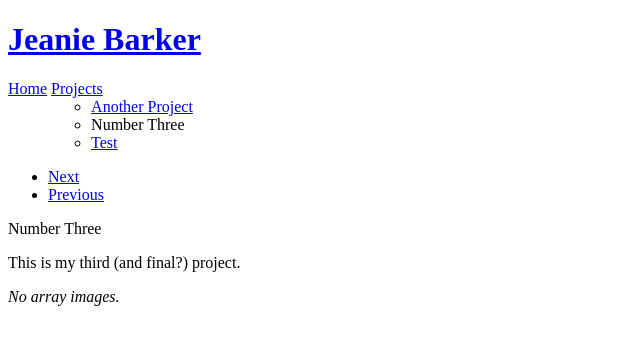
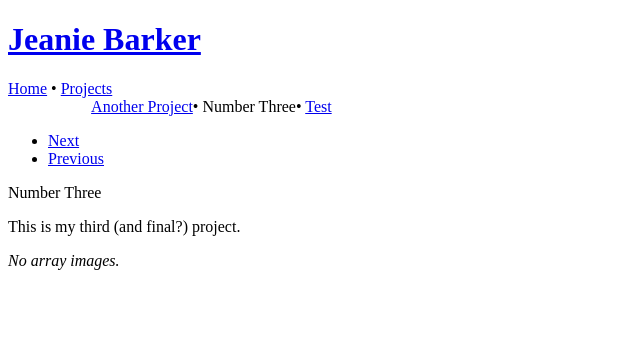
Before and after one commit to i10neorg/jeanie-portfolio, a Jekyll site: the page built from _project/number-three/index.html, in a window 1280 px wide. Shown: the top 345 px of the page, without its empty margins (0-640 px from the left). Built offline with Jekyll 4.4.1, drawn with Linux system fonts in a browser that asks for light colours.

Commit message:
add separators

```diff
--- a/_layouts/default.html
+++ b/_layouts/default.html
@@ -7,11 +7,17 @@ ul.nav-main {
 margin: 0;
 padding: 0;
 }
-ul.nav-main > li {
+ul.nav-main li {
 display: inline-block;
 vertical-align: top;
 margin: 0;
 padding: 0;
+}
+ul.nav-main li:before {
+content: " • ";
+}
+ul.nav-main li:first-child:before {
+content: "";
 }
 ul.nav-main > li a {
 }
```
